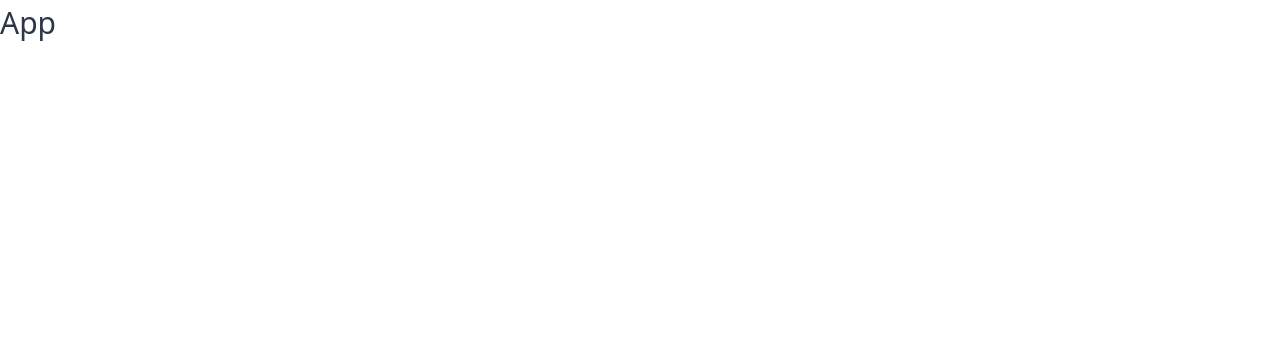
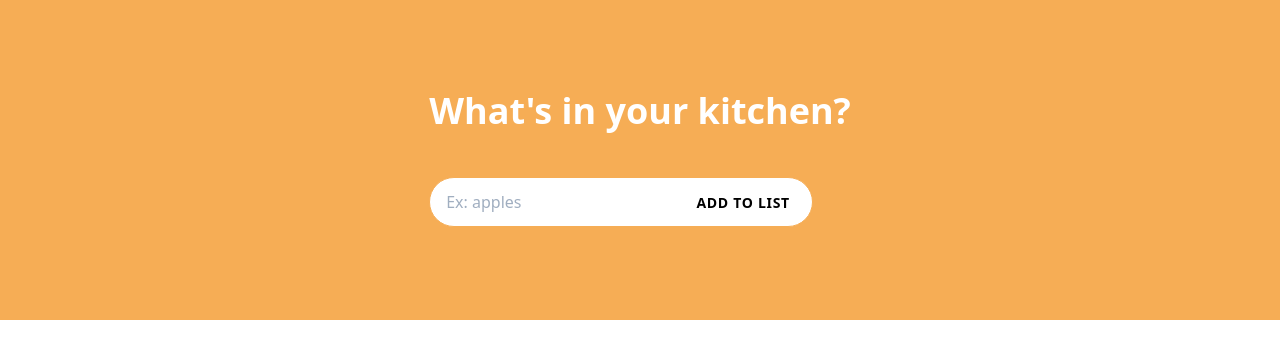
Before and after one commit to jonathanfunk/whats-in-your-kitchen, a React (Create React App) app: page / in a window 1280 px wide. Shown: the top 358 px of the page. Built offline with nearby package versions, Linux system fonts and the light colour scheme.

Commit message:
useState added

```diff
--- a/src/App.js
+++ b/src/App.js
@@ -1,9 +1,10 @@
 import React from 'react';
+import Header from './components/Header';
 
 function App() {
   return (
     <div className="App">
-      <h1 className="text-gray-800 text-3xl">App</h1>
+      <Header />
     </div>
   );
 }
--- /dev/null
+++ b/src/components/Header.js
@@ -0,0 +1,42 @@
+import React, { useState, useContext } from 'react';
+
+const Header = () => {
+  const [ingredient, setIngredient] = useState('');
+
+  const onChange = e => {
+    e.preventDefault();
+    setIngredient(e.target.value);
+  };
+
+  const onSubmit = e => {
+    e.preventDefault();
+    console.log('Ingredient is...', ingredient);
+  };
+  return (
+    <header className="bg-orange-400 min-h-40vh p-8 flex justify-center items-center">
+      <div>
+        <h1 className="text-white text-4xl leading-none text-center font-bold mb-12">
+          What's in your kitchen?
+        </h1>
+        <form className="w-full max-w-sm relative" onSubmit={onSubmit}>
+          <input
+            type="text"
+            name="ingredient"
+            placeholder="Ex: apples"
+            value={ingredient}
+            onChange={onChange}
+            className="bg-white px-4 py-3 pr-32 rounded-full w-full border border-orange-400 focus:outline-none focus:border-orange-700"
+          />
+          <button
+            className="absolute top-0 right-0 min-h-full text-sm font-bold uppercase tracking-wider pr-3 w-32"
+            type="submit"
+          >
+            Add to list
+          </button>
+        </form>
+      </div>
+    </header>
+  );
+};
+
+export default Header;
```
Also changed, not shown: tailwind.config.js (+7 -3 lines), src/styles.css.
